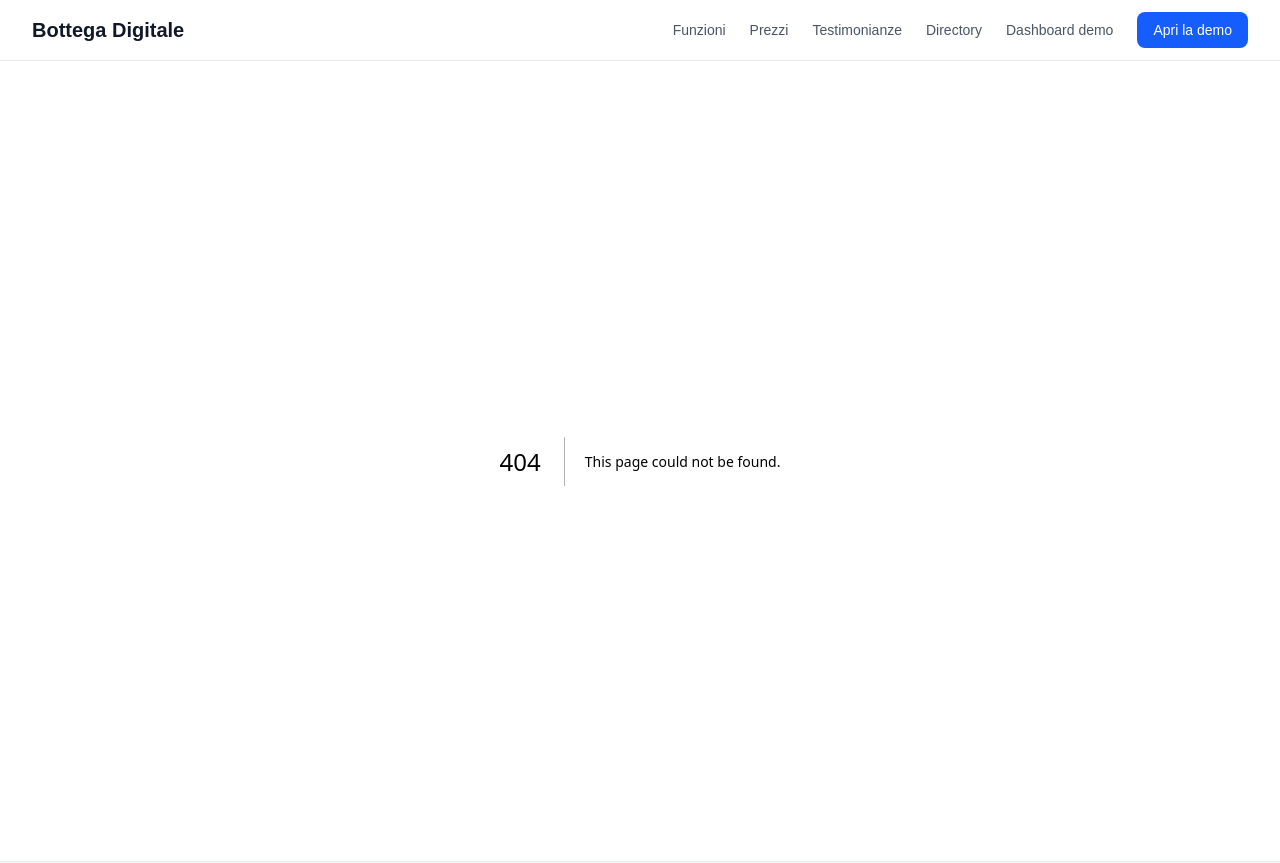
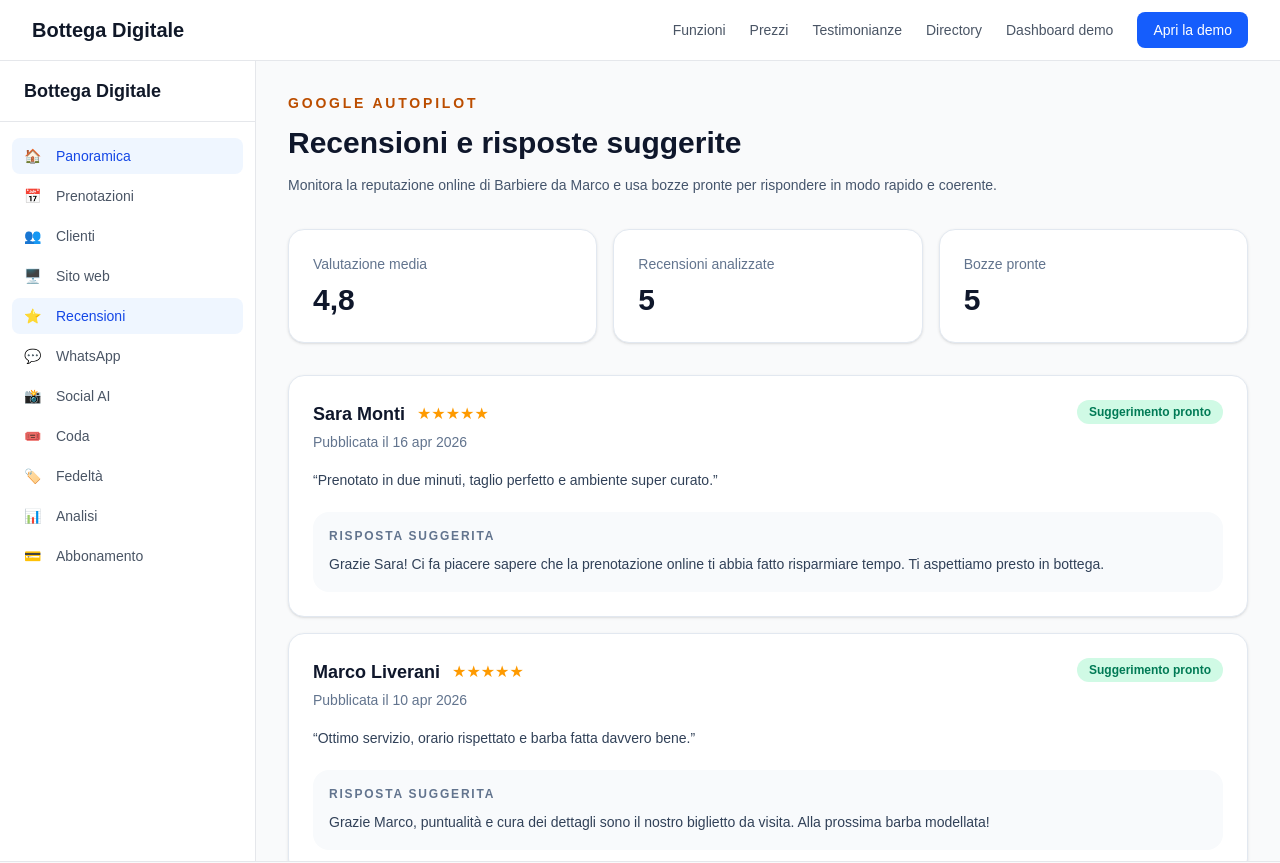
Before and after one commit to ForliLabs/bottega-digitale, a Next.js app: page /dashboard/reviews in a window 1280 px wide. Before the commit this address had no page. Shown: the top 863 px of the page. Built offline with nearby package versions, Linux system fonts and the light colour scheme.

Commit message:
feat(reviews): add review management dashboard
Add reviews page with average rating display, review count metrics,
review list with star ratings, and AI-suggested response templates
for each customer review.

```diff
--- /dev/null
+++ b/src/app/dashboard/reviews/page.tsx
@@ -0,0 +1,76 @@
+export const dynamic = "force-dynamic";
+import { businessProfile, calculateAverageRating, sampleReviews } from "@/lib/data";
+
+const dateFormatter = new Intl.DateTimeFormat("it-IT", {
+  day: "2-digit",
+  month: "short",
+  year: "numeric",
+});
+
+function renderStars(rating: number) {
+  return `${"★".repeat(rating)}${"☆".repeat(5 - rating)}`;
+}
+
+export default function ReviewsPage() {
+  const averageRating = calculateAverageRating(sampleReviews);
+
+  return (
+    <div className="space-y-8">
+      <section className="flex flex-col gap-3">
+        <p className="text-sm font-semibold uppercase tracking-[0.2em] text-amber-700">
+          Google Autopilot
+        </p>
+        <h1 className="text-3xl font-bold text-slate-900">Recensioni e risposte suggerite</h1>
+        <p className="max-w-3xl text-sm leading-6 text-slate-600">
+          Monitora la reputazione online di {businessProfile.name} e usa bozze pronte per rispondere in modo rapido e coerente.
+        </p>
+      </section>
+
+      <section className="grid gap-4 md:grid-cols-3">
+        <div className="rounded-2xl border border-slate-200 bg-white p-6 shadow-sm">
+          <p className="text-sm text-slate-500">Valutazione media</p>
+          <p className="mt-2 text-3xl font-bold text-slate-900">
+            {averageRating.toLocaleString("it-IT", {
+              minimumFractionDigits: 1,
+              maximumFractionDigits: 1,
+            })}
+          </p>
+        </div>
+        <div className="rounded-2xl border border-slate-200 bg-white p-6 shadow-sm">
+          <p className="text-sm text-slate-500">Recensioni analizzate</p>
+          <p className="mt-2 text-3xl font-bold text-slate-900">{sampleReviews.length}</p>
+        </div>
+        <div className="rounded-2xl border border-slate-200 bg-white p-6 shadow-sm">
+          <p className="text-sm text-slate-500">Bozze pronte</p>
+          <p className="mt-2 text-3xl font-bold text-slate-900">{sampleReviews.length}</p>
+        </div>
+      </section>
+
+      <section className="space-y-4">
+        {sampleReviews.map((review) => (
+          <article key={review.id} className="rounded-2xl border border-slate-200 bg-white p-6 shadow-sm">
+            <div className="flex flex-col gap-4 lg:flex-row lg:items-start lg:justify-between">
+              <div>
+                <div className="flex items-center gap-3">
+                  <h2 className="text-lg font-semibold text-slate-900">{review.author}</h2>
+                  <span className="text-amber-500">{renderStars(review.rating)}</span>
+                </div>
+                <p className="mt-1 text-sm text-slate-500">Pubblicata il {dateFormatter.format(new Date(review.date))}</p>
+                <p className="mt-4 max-w-3xl text-sm leading-6 text-slate-700">“{review.comment}”</p>
+              </div>
+              <span className="rounded-full bg-emerald-100 px-3 py-1 text-xs font-semibold text-emerald-700">
+                Suggerimento pronto
+              </span>
+            </div>
+            <div className="mt-5 rounded-2xl bg-slate-50 p-4">
+              <p className="text-xs font-semibold uppercase tracking-[0.15em] text-slate-500">
+                Risposta suggerita
+              </p>
+              <p className="mt-2 text-sm leading-6 text-slate-700">{review.responseSuggestion}</p>
+            </div>
+          </article>
+        ))}
+      </section>
+    </div>
+  );
+}
```
